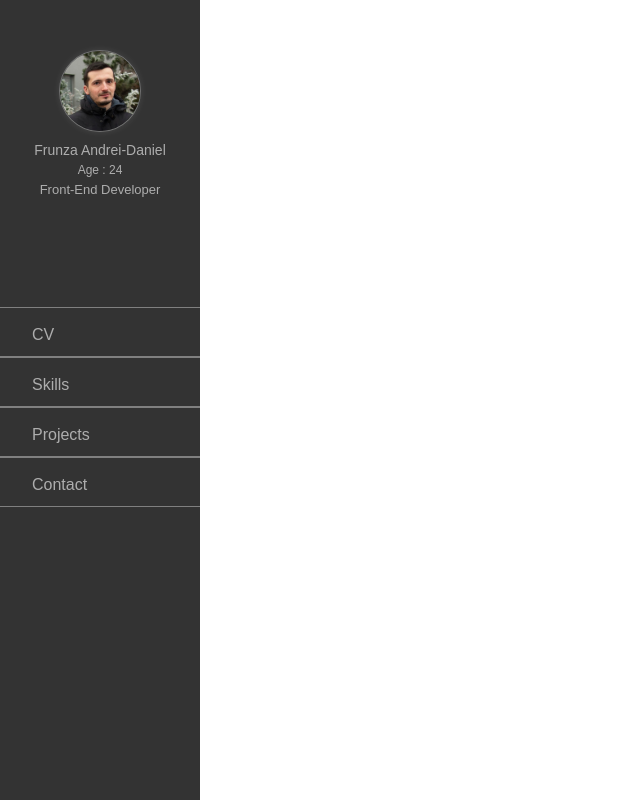
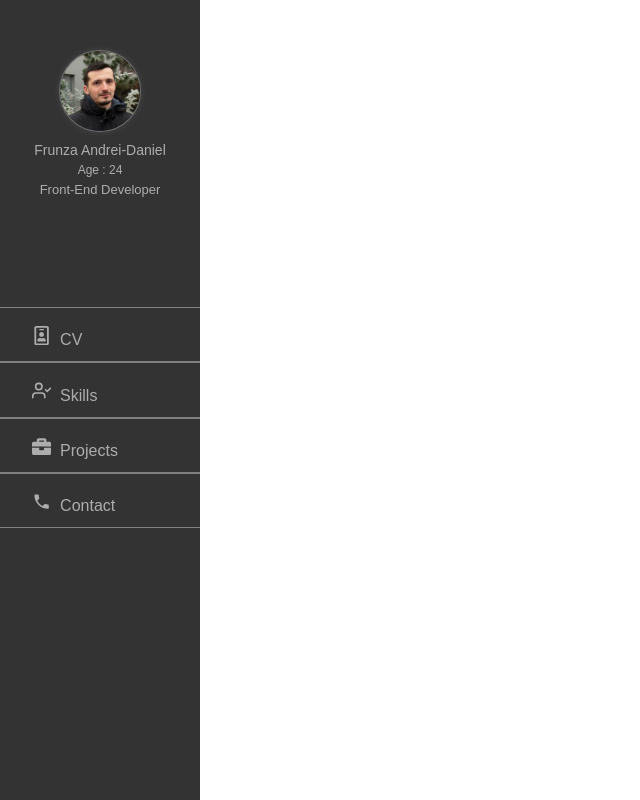
Before and after one commit to FrunzaAndrei/portofolio, a React (Create React App) app: page / in a window 1280 px wide. Shown: the whole page, without its empty margins (0-640 px from the left). Built offline with nearby package versions, Linux system fonts and the light colour scheme.

Commit message:
add icons

```diff
--- a/package.json
+++ b/package.json
@@ -9,6 +9,7 @@
     "@testing-library/user-event": "^7.2.1",
     "react": "^16.13.0",
     "react-dom": "^16.13.0",
+    "react-icons": "^3.9.0",
     "react-router-dom": "^5.1.2",
     "react-scripts": "3.4.0"
   },
--- a/src/left-bar-menu/barMenu.js
+++ b/src/left-bar-menu/barMenu.js
@@ -2,6 +2,10 @@ import React from "react";
 import photo from "./../media/profilePhoto.png";
 import "./style.css";
 import { NavLink } from "react-router-dom";
+import { FaRegIdBadge } from "react-icons/fa";
+import { FiUserCheck } from "react-icons/fi";
+import { FaBriefcase } from "react-icons/fa";
+import { MdPhone } from "react-icons/md";
 
 function BarMenu(props) {
   const age = new Date().getFullYear();
@@ -23,22 +27,26 @@ function BarMenu(props) {
       <ul className="nav-items">
         <li>
           <NavLink to="/cv" activeStyle={selected}>
-            CV
+            <FaRegIdBadge size="1.2em" />
+            &nbsp; CV
           </NavLink>
         </li>
         <li>
           <NavLink to="/skills" activeStyle={selected}>
-            Skills
+            <FiUserCheck size="1.2em" />
+            &nbsp; Skills
           </NavLink>
         </li>
         <li>
           <NavLink to="/projects" activeStyle={selected}>
-            Projects
+            <FaBriefcase size="1.2em" />
+            &nbsp; Projects
           </NavLink>
         </li>
         <li>
           <NavLink to="/contact" activeStyle={selected}>
-            Contact
+            <MdPhone size="1.2em" />
+            &nbsp; Contact
           </NavLink>
         </li>
       </ul>
```
Also changed, not shown: 1 other file (tests, documents, lock files or other folders).
